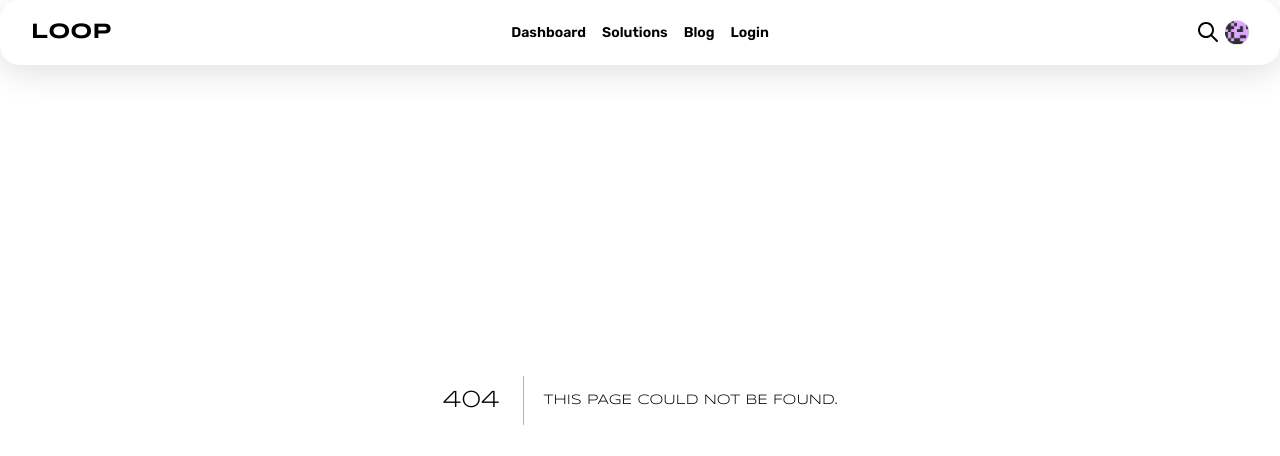
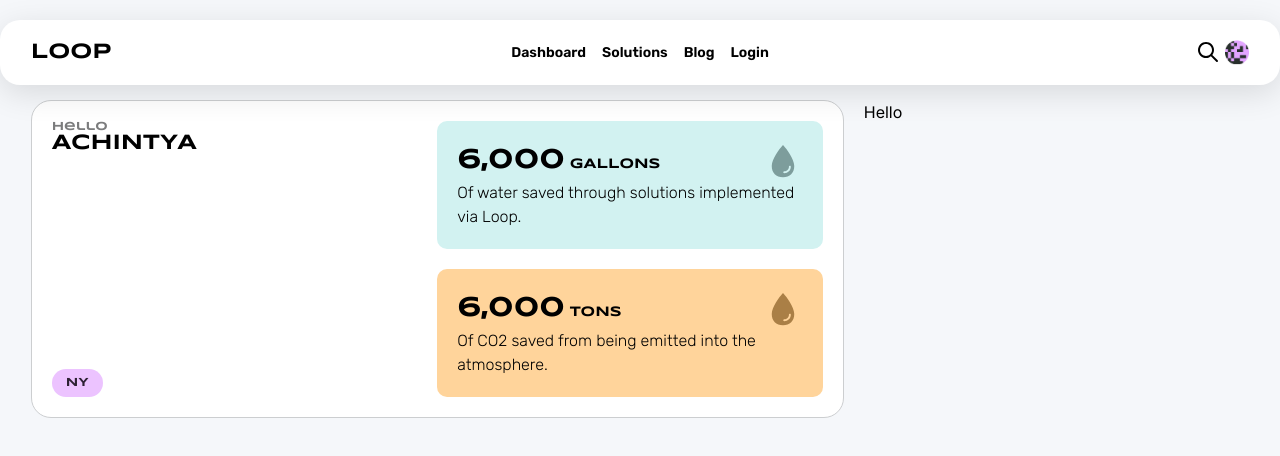
Before and after one commit to pranavkannepalli/loop, a Next.js app: page /dashboard in a window 1280 px wide. Before the commit this address had no page. Shown: the top 456 px of the page. Built offline with nearby package versions, Linux system fonts and the light colour scheme.

Commit message:
card thing

```diff
--- /dev/null
+++ b/app/dashboard/page.js
@@ -0,0 +1,47 @@
+import Icon from "@/components/Icon";
+import UserTags from "@/components/UserTags";
+
+export default function Dashboard() {
+	return (
+		<div className="layout flex flex-row !mt-[100px] gap-[20px]">
+			<div className="flex-[2] w-full flex flex-row bg-white-100 border-white-300 border p-[20px] rounded-[20px]">
+				<div className="flex-1 flex flex-col justify-between">
+					<div>
+						<div className="caption text-white-400">Hello</div>
+						<h4>Achintya</h4>
+					</div>
+					<div>
+						<UserTags />
+					</div>
+				</div>
+				<div className="flex-1 flex flex-col gap-[20px]">
+					<div className="p-[20px] rounded-[10px] bg-blue-500">
+						<div className="flex flex-row justify-between items-center">
+							<div className="flex flex-row gap-[5px] items-baseline">
+								<h3>6,000</h3>
+								<h6>Gallons</h6>
+							</div>
+							<div className="text-blue-700">
+								<Icon name="water" size={40} />
+							</div>
+						</div>
+						<p>Of water saved through solutions implemented via Loop.</p>
+					</div>
+					<div className="p-[20px] rounded-[10px] bg-yellow-500">
+						<div className="flex flex-row justify-between items-center">
+							<div className="flex flex-row gap-[5px] items-baseline">
+								<h3>6,000</h3>
+								<h6>Tons</h6>
+							</div>
+							<div className="text-yellow-700">
+								<Icon name="water" size={40} />
+							</div>
+						</div>
+						<p>Of CO2 saved from being emitted into the atmosphere.</p>
+					</div>
+				</div>
+			</div>
+			<div className="flex-1">Hello</div>
+		</div>
+	);
+}
--- a/components/Navbar/index.js
+++ b/components/Navbar/index.js
@@ -4,15 +4,17 @@ import Image from "next/image";
 
 export default function Navbar() {
 	return (
-		<div className="absolute w-full flex flex-col items-center justify-center">
+		<div className="absolute w-full flex flex-col items-center justify-center top-[20px]">
 			<nav className="bg-white-100 rounded-[20px] shadow-card w-full layout">
 				<div className="!py-5 grid grid-cols-5 items-center">
-					<h4>Loop</h4>
+					<Link href="/">
+						<h4>Loop</h4>
+					</Link>
 					<div className="flex flex-row gap-4 items-center justify-center col-span-3">
-						<Link href="Dashboard">Dashboard</Link>
-						<Link href="Solutions">Solutions</Link>
-						<Link href="Blog">Blog</Link>
-						<Link href="Login">Login</Link>
+						<Link href="/dashboard">Dashboard</Link>
+						<Link href="/solutions">Solutions</Link>
+						<Link href="/blog">Blog</Link>
+						<Link href="/login">Login</Link>
 					</div>
 					<div className="flex justify-end h-full items-center gap-[5px]">
 						<Icon name="search" />
--- /dev/null
+++ b/components/UserTags/index.js
@@ -0,0 +1,15 @@
+"use client";
+
+import { useContext } from "react";
+import LoopContext from "../LoopContext";
+
+export default function UserTags() {
+	const { userData } = useContext(LoopContext);
+
+	return (
+		<div className="flex flex-row flex-wrap gap-[10px]">
+			{userData.hometype != null ? <div className="bg-yellow-500 rounded-[14px] px-[14px] py-[8px] caption text-yellow-800">{userData.hometype}</div> : ""}
+			<div className="bg-purple-500 rounded-[14px] px-[14px] py-[8px] caption text-purple-800">{userData.state}</div>
+		</div>
+	);
+}
```
